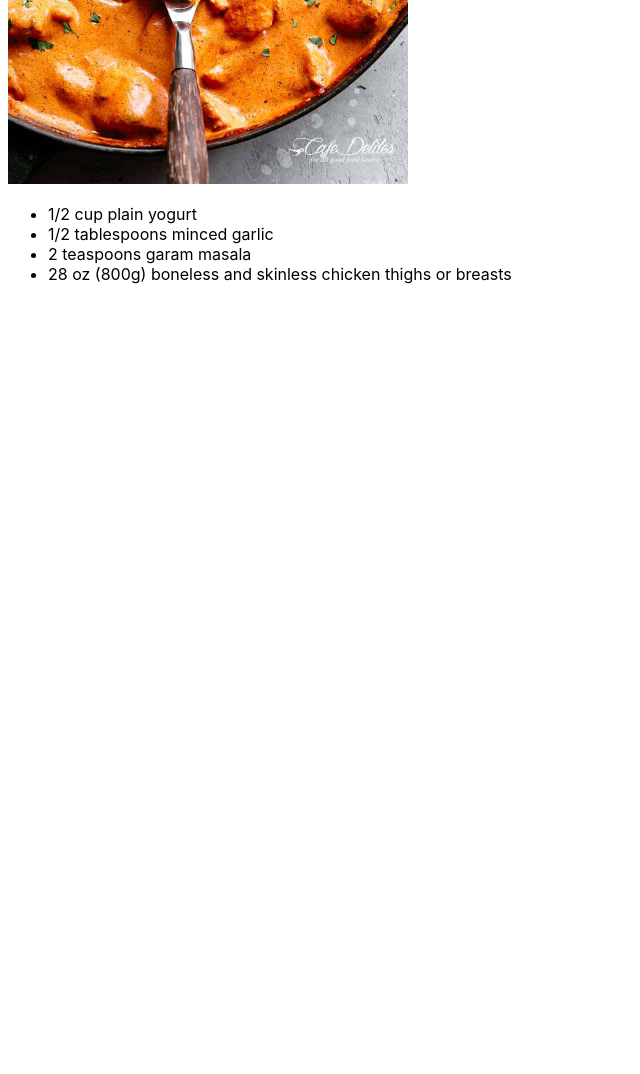
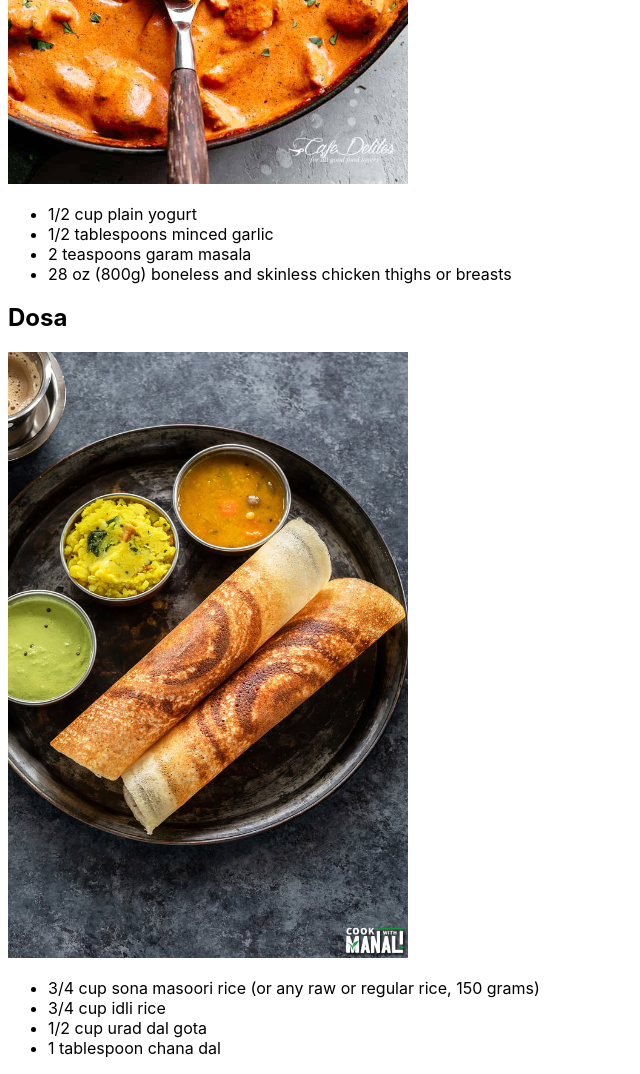
Before and after one commit to AmolMendonca/ccp_html_w24, a plain HTML site: page recipes.html in a window 1280 px wide. Shown: the part 1017-2091 px from the top of the page, without its empty margins (0-640 px from the left). Before the commit the page ends 1317 px from the top, so only its background shows below. Drawn offline with Linux system fonts and the light colour scheme.

Commit message:
Add files via upload

```diff
--- a/recipes.html
+++ b/recipes.html
@@ -41,6 +41,17 @@
         </ul>
     </div>
 
+    <div>
+        <h2>Dosa</h2>
+        <img src="images/dosa.jpeg" width = "400" alt= "Plate of crispy fresh dosa">
+        <ul>
+            <li>3/4 cup sona masoori rice (or any raw or regular rice, 150 grams)</li>
+            <li>3/4 cup idli rice </li>
+            <li>1/2 cup urad dal gota</li>
+            <li>1 tablespoon chana dal</li>
+        </ul>
+    </div>
+
     </main>
 </body>
 </html>
```
Also changed, not shown: images/dosa.jpeg (added).
